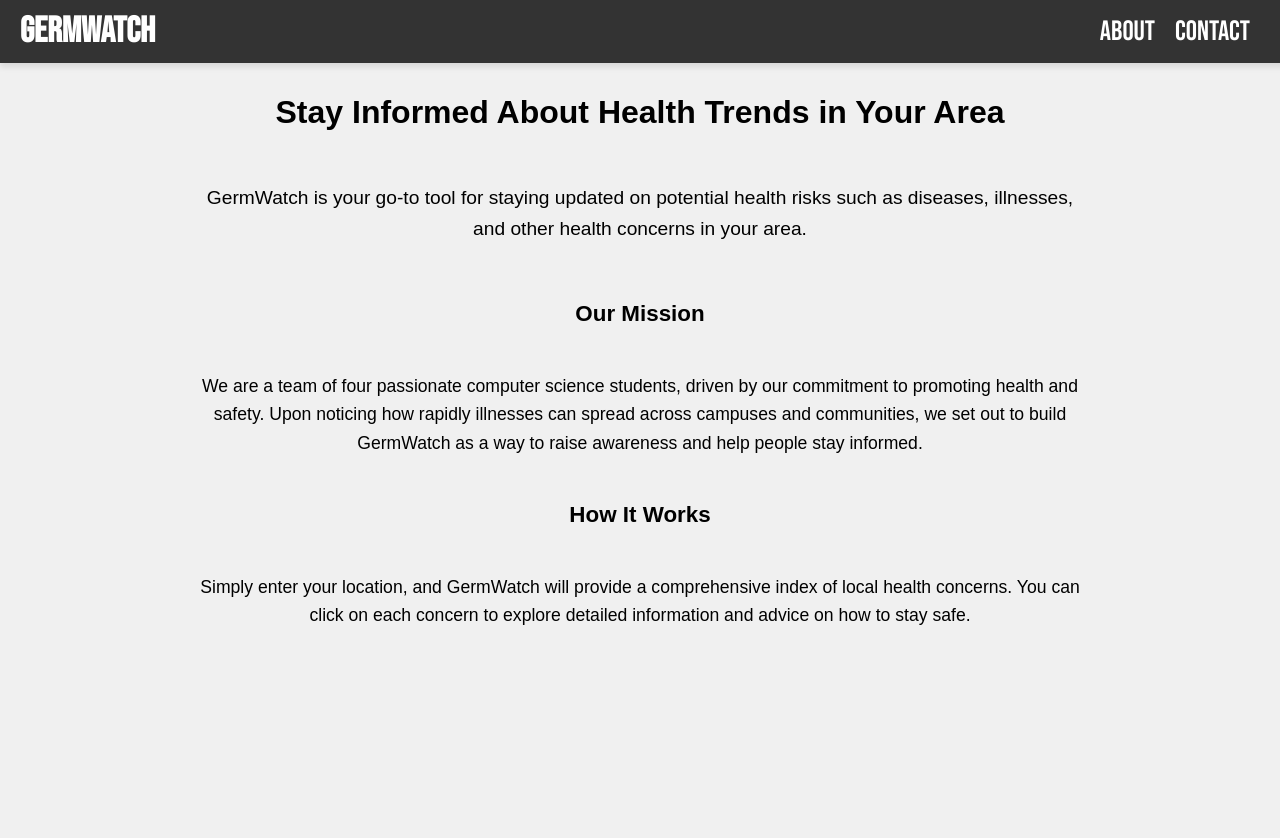
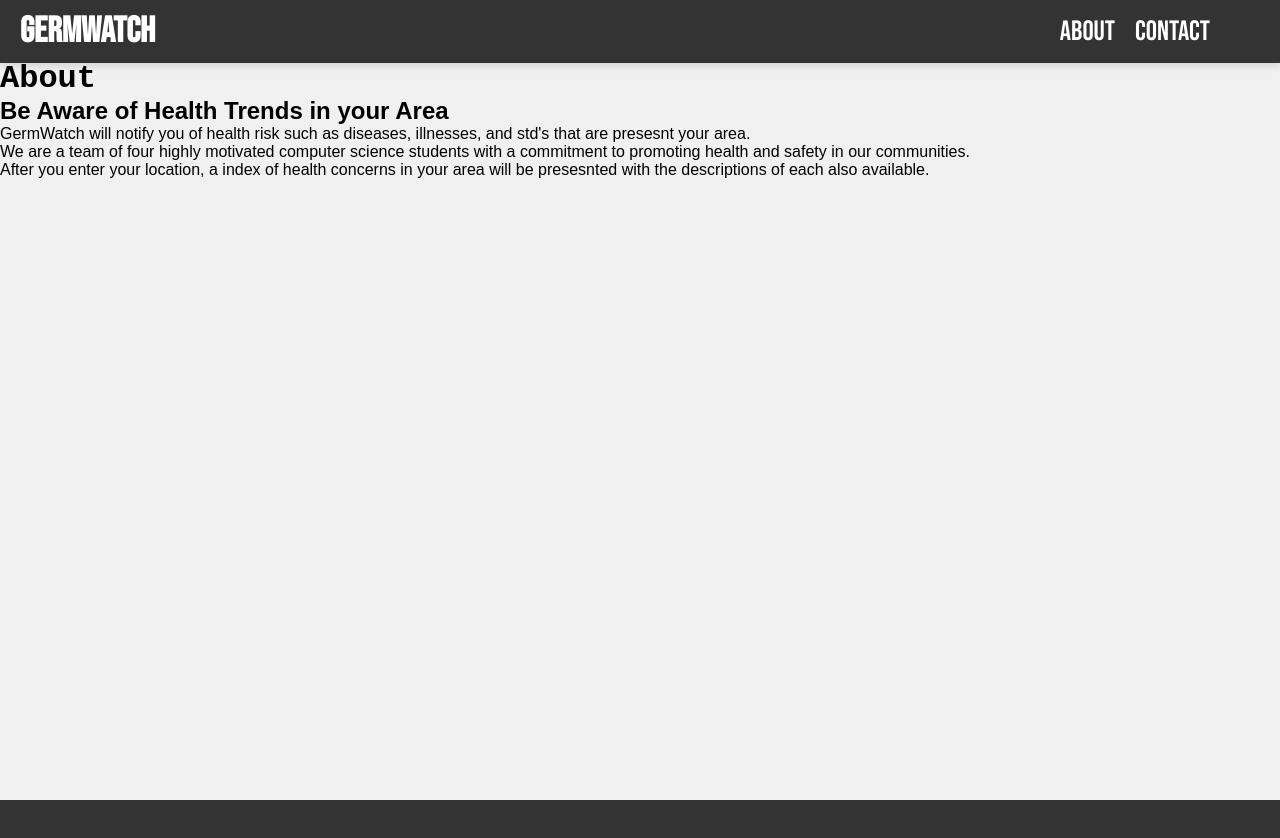
Before and after one commit to danatcosta3/C-s-get-degrees, a React (Create React App) app in the folder germwatch/: page /about in a window 1280 px wide. Shown: the top 838 px of the page. After the commit the page ends 800 px from the top, so only its background shows below. Built offline with nearby package versions, Linux system fonts and the light colour scheme.

Commit message:
Revert "about page fixed"
This reverts commit 63f1a5c0d9c83de97d766ae2f9809cdf06b7c776.

```diff
--- a/germwatch/src/pages/AboutPage.css
+++ b/germwatch/src/pages/AboutPage.css
@@ -1,32 +1,9 @@
-.App {
-  max-width: 900px;
-  margin: 0 auto;
-  /*padding: 20px;*/
-  font-family: Arial, sans-serif;
-  line-height: 1.6;
-  color: #000000;
-}
-.about-title {
-  font-size: 2.0em;
-  color: #000000;
-  text-align: center;
-}
-.about-description {
-  font-size: 1.2em;
-  text-align: center;
-  color: #000000;
-  padding-bottom: 10px;
-  padding-top: 0px;
+*{
+margin: 0;
+padding: 0;
+box-sizing: border-box;
 }
 
-.about-text {
-  font-size: 1.1em;
-  color: #000000;
-  text-align: center;
-}
-
-.about-textHeader {
-  color:#000000;
-  text-align: center;
-  font-size: 1.4em;
-}
+.about-title {
+    font-family: "Courier New", sans-serif;
+  }
--- a/germwatch/src/pages/AboutPage.js
+++ b/germwatch/src/pages/AboutPage.js
@@ -4,22 +4,11 @@ import './AboutPage.css';
 const AboutPage = () => {
   return (
     <div className="App">
-   <h2 className="about-title">Stay Informed About Health Trends in Your Area</h2>
-      <p className="about-description">
-        GermWatch is your go-to tool for staying updated on potential health risks such as diseases, illnesses, and other health concerns in your area.
-      </p>
-
-        <h3 class="about-textHeader">Our Mission</h3>
-        <p className="about-text">
-          We are a team of four passionate computer science students, driven by our commitment to promoting health and safety. Upon noticing how rapidly illnesses can spread across campuses and communities, we set out to build GermWatch as a way to raise awareness and help people stay informed.
-        </p>
-
-
-        <h3 class="about-textHeader">How It Works</h3>
-        <p className="about-text">
-          Simply enter your location, and GermWatch will provide a comprehensive index of local health concerns. You can click on each concern to explore detailed information and advice on how to stay safe.
-        </p>
-
+    <h1 className="about-title">About</h1>
+    <h2>Be Aware of Health Trends in your Area</h2>
+    <p>GermWatch will notify you of health risk such as diseases, illnesses, and std's that are presesnt your area. </p>
+    <p>We are a team of four highly motivated computer science students with a commitment to promoting health and safety in our communities.</p>
+    <p>After you enter your location, a index of health concerns in your area will be presesnted with the descriptions of each also available.</p>
     </div>
   );
 };
```
